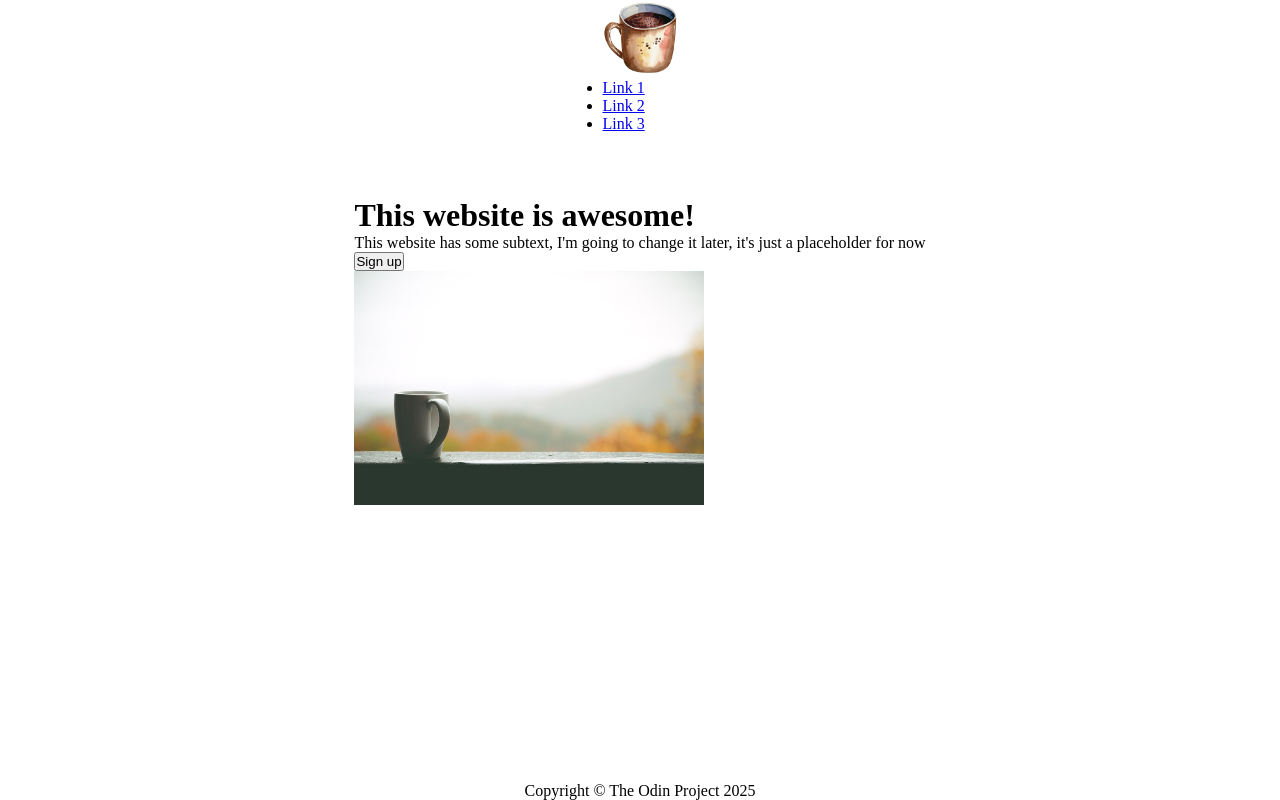
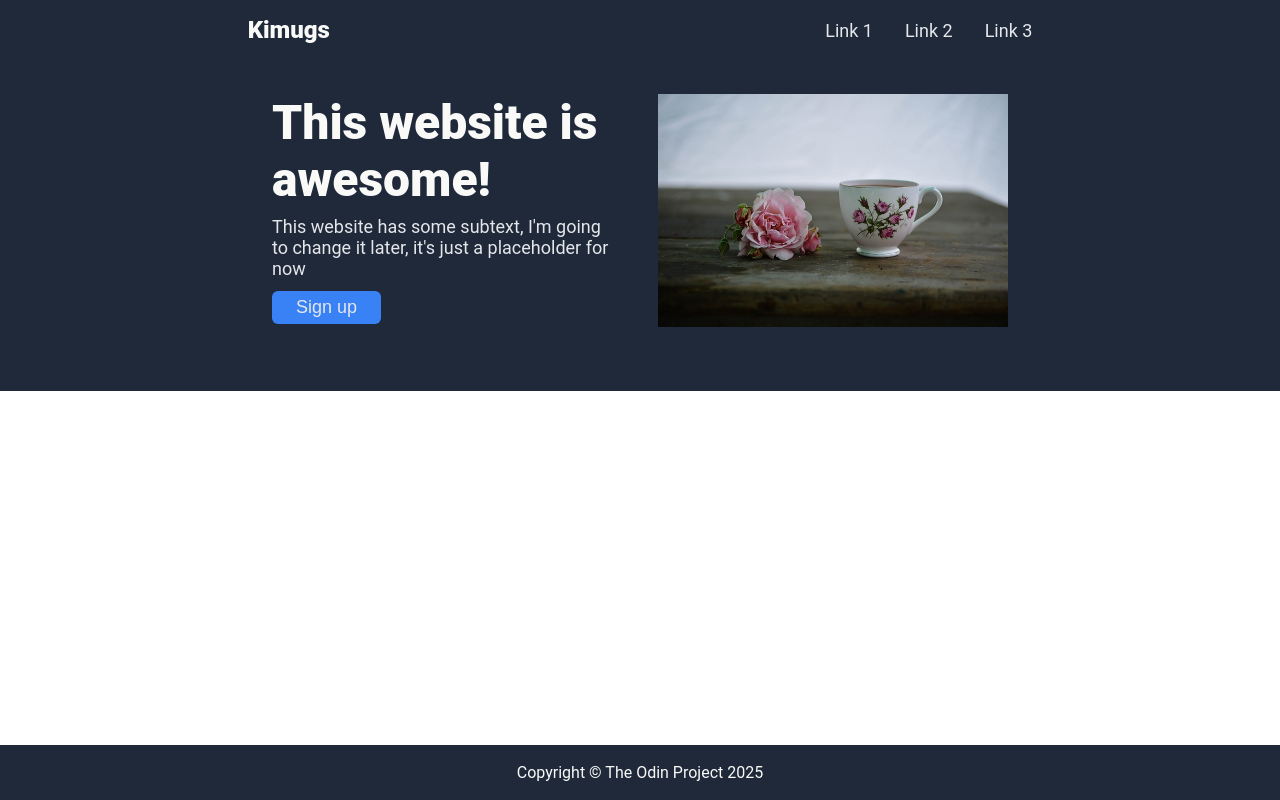
Before and after one commit to karimsiali/odin-landing-page, a plain HTML site: page index.html in a window 1280 px wide. Drawn offline with Linux system fonts and the light colour scheme.

Commit message:
Finish Header, changed logo and picture
I changed the logo and the picture in the header section, edited the
styling of the remaining header elements, such as the button, h1 and
main subtext, and finished the footer. I also removed a class name from
the index page, as it was unnecessary, and removed the old images I used
for the logo and header image. I still need to replace the placeholder
text.

```diff
--- a/index.html
+++ b/index.html
@@ -9,7 +9,8 @@
 <body>
     <div class="header">
         <div class="navbar">
-            <img src="./img/logo.png" alt="coffee mug logo" width="75px">
+            <!--  src="./img/logo.png" alt="coffee mug logo" width="75px">-->
+            <p>Kimugs</p>
             <div class="links">
                 <ul>
                     <li><a href="#">Link 1</a></li>
@@ -19,12 +20,12 @@
             </div>
         </div>
         <div class="header-content">
-            <div class="left">
+            <div>
                 <h1>This website is awesome!</h1>
                 <p>This website has some subtext, I'm going to change it later, it's just a placeholder for now</p>
                 <button>Sign up</button>
             </div>
-            <img src="./img/cup.jpg" alt="picture of a mug" width="350px">
+            <img src="./img/coffee.jpg" alt="picture of a mug" width="350px">
         </div>
 
     </div>
--- a/styles.css
+++ b/styles.css
@@ -10,6 +10,7 @@ body {
     justify-content: space-between;
     align-items: center;
     height: 100vh;
+    font-family: 'Roboto', sans-serif;
 }
 
 .header {
@@ -17,5 +18,71 @@ body {
     flex-direction: column;
     justify-content: center;
     align-items: center;
-    gap: 4rem;
+    gap: 18px;
+    padding: 0 0 2rem;
 }
+
+footer {
+    text-align: center;
+    padding: 18px 0;
+    color: #F9FAF8;
+}
+
+.header, footer {
+    width: 100%;
+    background-color: #1F2939;
+}
+
+.navbar {
+    width: 100%;
+    display: flex;
+    justify-content: space-around;
+    align-items: center;
+    padding:  1rem 0 0;
+}
+
+.navbar p {
+    font-size: 24px;
+    color: #F9FAF8;
+    font-weight: 900;
+}
+
+.links ul {
+    display: flex;
+    list-style-type: none;
+    gap: 2rem;
+}
+
+a {
+    text-decoration: none;
+
+}
+
+.header-content p, a, button {
+    font-size: 18px;
+    color: #E5E7EB;
+}
+
+.header-content {
+    max-width: 800px;
+    padding: 2rem;
+    display: flex;
+    justify-content: space-between;
+    align-items: flex-start;
+    gap: 3rem;
+}
+
+h1 {
+    font-size: 48px;
+    font-weight: 900;
+    color: #F9FAF8;
+    margin-bottom: 8px;
+}
+
+button {
+    background-color: #3882F6;
+    padding: 6px 24px;
+    border: none;
+    border-radius: 6px;
+    margin-top: 12px;
+}
```
Also changed, not shown: img/coffee.jpg (added), img/cup.jpg (deleted), img/logo.png (deleted).
